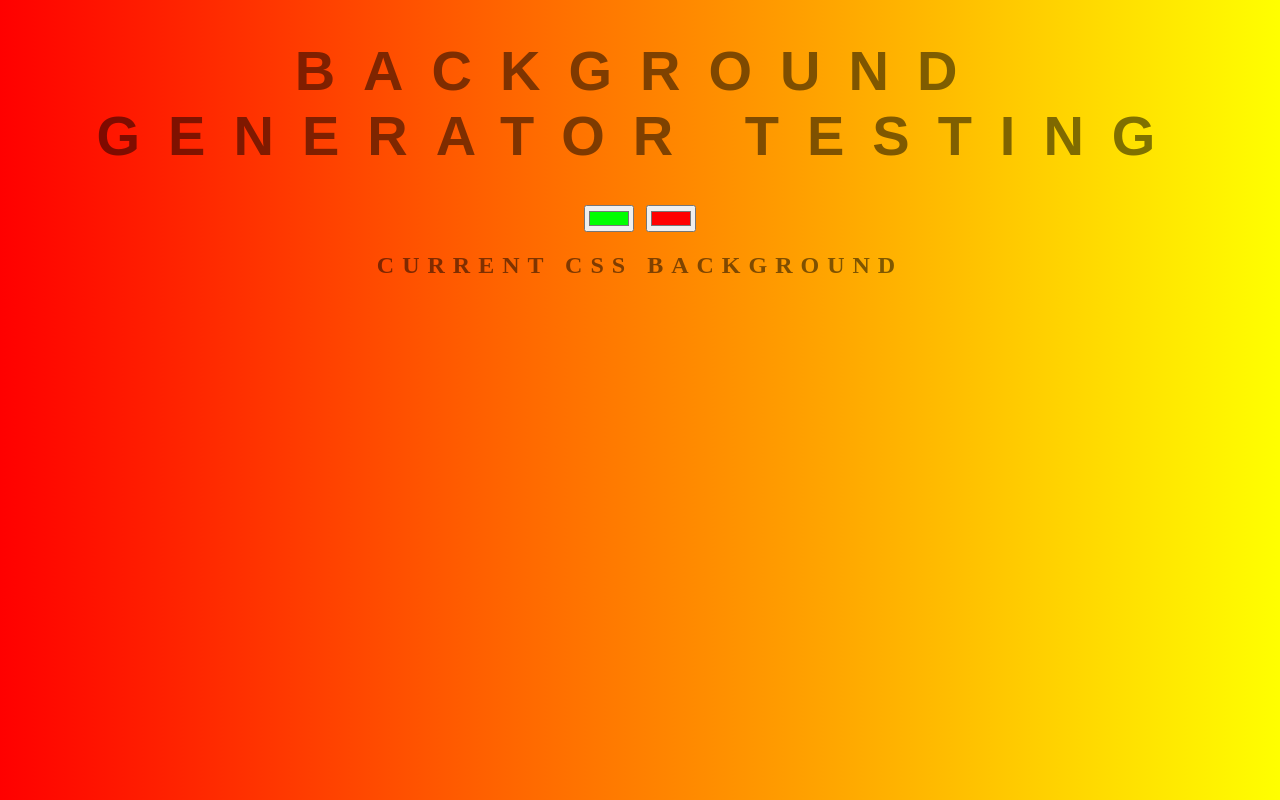
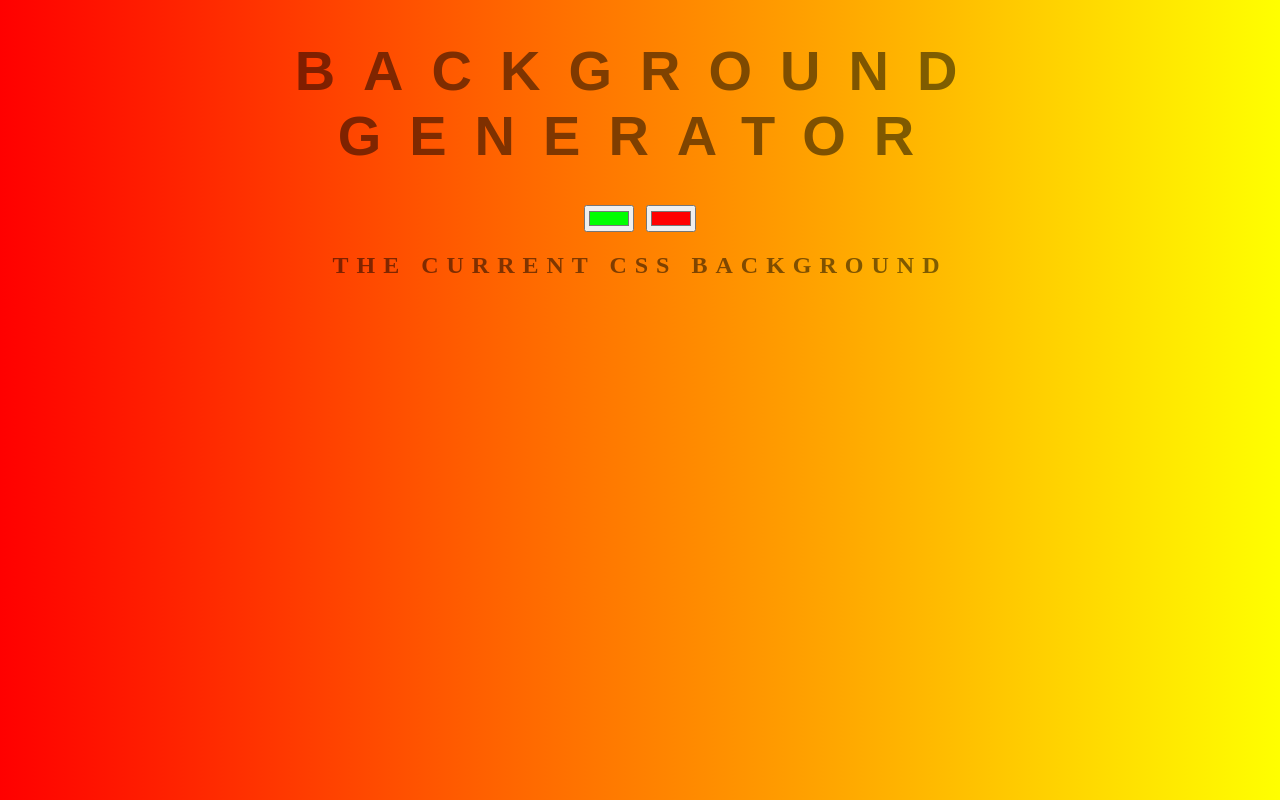
Before and after one commit to wo0tzZ/background-generator, a plain HTML site: page index.html in a window 1280 px wide. Drawn offline with Linux system fonts and the light colour scheme.

Commit message:
branching test

```diff
--- a/index.html
+++ b/index.html
@@ -5,10 +5,10 @@
 	<link rel="stylesheet" type="text/css" href="style.css">
 </head>
 <body id="gradient">
-	<h1>Background Generator Testing</h1>
+	<h1>Background Generator</h1>
 	<input class="color1" type="color" name="color1" value="#00ff00">
 	<input class="color2" type="color" name="color2" value="#ff0000">
-	<h2>Current CSS Background</h2>
+	<h2>The Current CSS Background</h2>
 	<h3></h3>
 	<script type="text/javascript" src="script.js"></script>
 </body>
```
